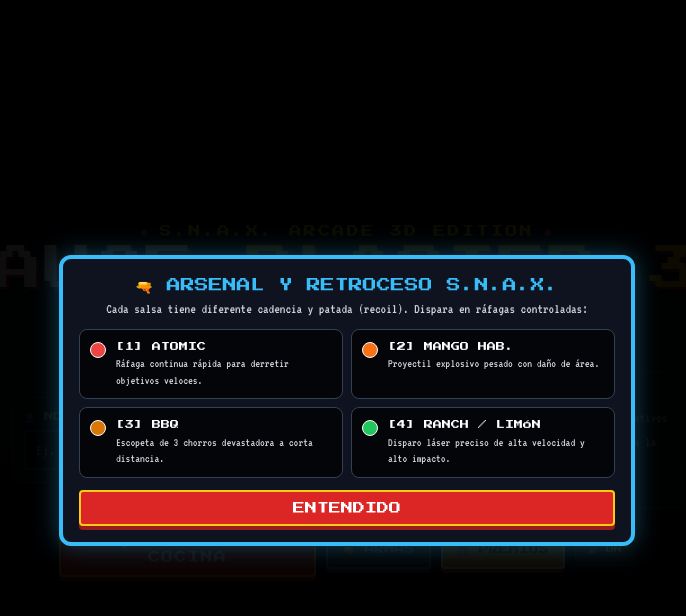
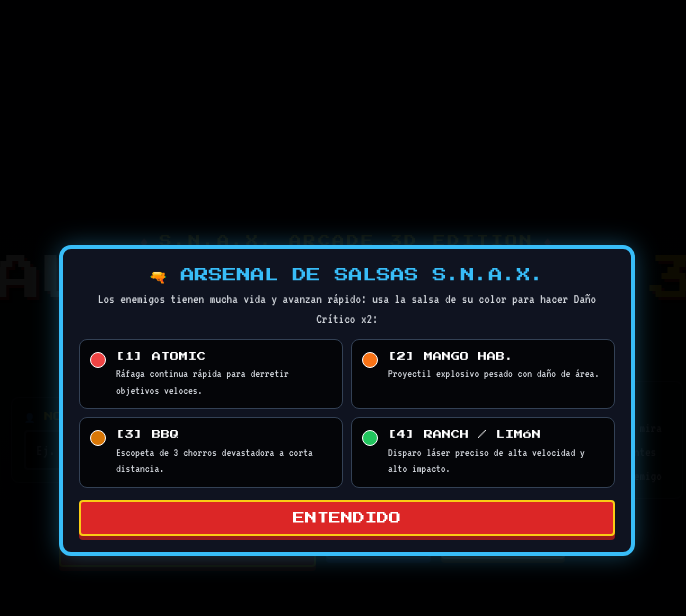
Before and after one commit to Jona1110/SNAX_SHOOTER, a plain HTML site: page index.html in a window 1280 px wide. Both pictures are taken after a click on the button "🔫 ARMAS". Shown: the whole page, without its empty margins (293-979 px from the left). Drawn offline with nearby package versions, Linux system fonts and the light colour scheme.

Commit message:
Update index.html

```diff
--- a/index.html
+++ b/index.html
@@ -94,10 +94,10 @@
 
                 <!-- Mini Guía Táctica -->
                 <div class="bg-[#111522]/95 border border-slate-700/80 p-3 rounded-lg text-left text-xs sm:text-sm text-slate-300 space-y-1">
-                    <div class="pixel-font text-[8px] sm:text-[9px] text-sky-400 mb-1">🎯 PURO PULSO (SIN AUTO-AIM):</div>
-                    <div>• <strong class="text-white">Apunta con precisión:</strong> Sin ayuda ni imán en objetivos</div>
-                    <div>• <strong class="text-white">Controla el retroceso:</strong> Cada salsa patea y eleva la mira</div>
-                    <div>• <strong class="text-yellow-400">Daño Crítico x2:</strong> Cambia al color del enemigo</div>
+                    <div class="pixel-font text-[8px] sm:text-[9px] text-sky-400 mb-1">🎯 DESAFÍO EXTREMO S.N.A.X.:</div>
+                    <div>• <strong class="text-white">Puntería pura:</strong> Sin auto-aim ni retroceso en la mira</div>
+                    <div>• <strong class="text-white">Horda blindada:</strong> Enemigos rápidos y más resistentes</div>
+                    <div>• <strong class="text-yellow-400">Daño Crítico x2:</strong> Usa la salsa del color del enemigo</div>
                 </div>
             </div>
 
@@ -160,7 +160,7 @@
                 </div>
             </header>
 
-            <!-- Mira de Precisión Pura (Se expande y sube por el retroceso real del arma) -->
+            <!-- Mira de Precisión Directa -->
             <div id="crosshair" class="pointer-events-none fixed left-1/2 top-1/2 -translate-x-1/2 -translate-y-1/2 z-20 flex items-center justify-center">
                 <div id="crosshair-ring" class="w-10 h-10 sm:w-12 sm:h-12 rounded-full border-2 border-red-500/95 flex items-center justify-center shadow-[0_0_12px_rgba(239,68,68,0.85)] transition-transform duration-75">
                     <div id="crosshair-dot" class="w-1.5 h-1.5 rounded-full bg-yellow-300"></div>
@@ -273,8 +273,8 @@
         <!-- ================= MODAL DE ARMAS Y SALSAS ================= -->
         <div id="guide-modal" class="fixed inset-0 bg-black/95 hidden items-center justify-center p-3 z-50 text-center overflow-y-auto">
             <div class="bg-[#0f1320] border-4 border-sky-400 p-4 rounded-xl w-full max-w-xl shadow-[0_0_25px_rgba(56,189,248,0.35)]">
-                <h2 class="pixel-font text-xs sm:text-sm text-sky-400 mb-1">🔫 ARSENAL Y RETROCESO S.N.A.X.</h2>
-                <p class="text-gray-300 text-xs sm:text-sm mb-2.5">Cada salsa tiene diferente cadencia y patada (recoil). Dispara en ráfagas controladas:</p>
+                <h2 class="pixel-font text-xs sm:text-sm text-sky-400 mb-1">🔫 ARSENAL DE SALSAS S.N.A.X.</h2>
+                <p class="text-gray-300 text-xs sm:text-sm mb-2.5">Los enemigos tienen mucha vida y avanzan rápido: usa la salsa de su color para hacer Daño Crítico x2:</p>
                 <div id="arsenal-guide-grid" class="grid grid-cols-1 sm:grid-cols-2 gap-2 text-left mb-3"></div>
                 <button id="close-guide-btn" type="button" class="w-full btn-arcade bg-red-600 hover:bg-red-500 text-white py-2 rounded text-xs border-2 border-yellow-400">
                     ENTENDIDO
```
